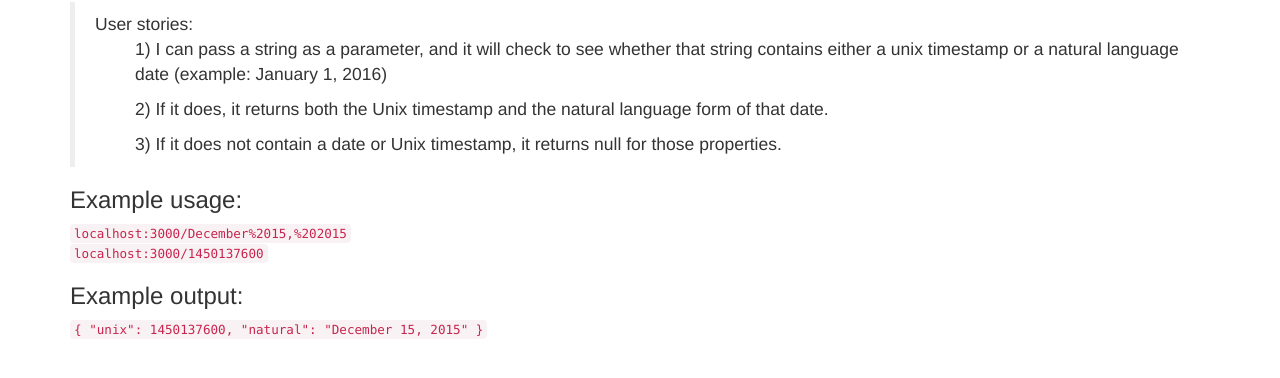
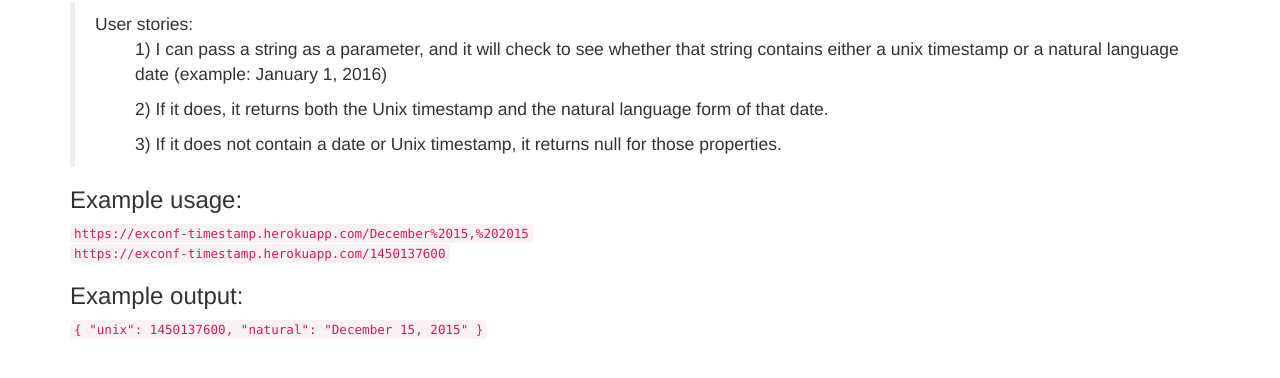
Before and after one commit to eXConf/timestamp, a website: page index.html in a window 1280 px wide. Shown: the part 68-446 px from the top of the page. Drawn offline with nearby package versions, Linux system fonts and the light colour scheme.

Commit message:
change links in index.html for heroku

```diff
--- a/index.html
+++ b/index.html
@@ -17,8 +17,8 @@
                 <ul>3) If it does not contain a date or Unix timestamp, it returns null for those properties.</ul>
             </blockquote>
             <h3>Example usage:</h3>
-            <code>localhost:3000/December%2015,%202015</code><br>
-            <code>localhost:3000/1450137600</code>
+            <code>https://exconf-timestamp.herokuapp.com/December%2015,%202015</code><br>
+            <code>https://exconf-timestamp.herokuapp.com/1450137600</code>
             <h3>Example output:</h3>
             <code>
                 {
```
